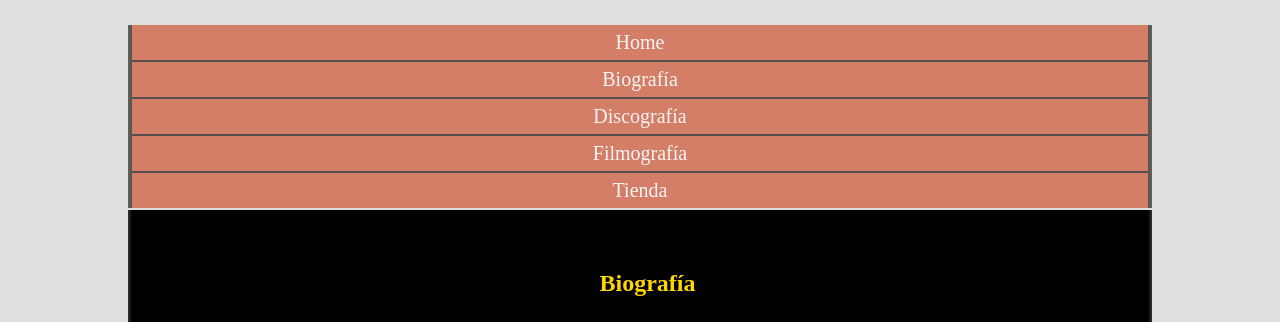
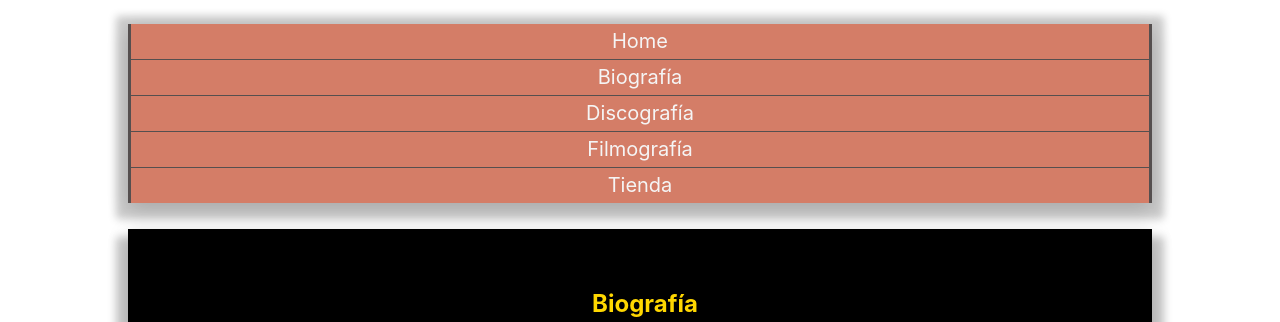
Before and after one commit to Thejokeri/TW-2017-2018, a PHP site: page /musica/bio.html in a window 1280 px wide. Shown: the part 1289-1611 px from the top of the page. Run offline with PHP 8.4, Linux system fonts and the light colour scheme.

Commit message:
Práctica 3
Música

```diff
--- a/p3/musica/estilo/style1.css
+++ b/p3/musica/estilo/style1.css
@@ -22,8 +22,16 @@ label, ul li a, div, img, *{
   cursor: url(./cursor.png),auto;
 }
 
-body{
-    background-color: rgba(190, 188, 188, 0.473);
+body nav, body aside{
+    box-shadow: 0 4px 8px 12px rgba(0, 0, 0, 0.2), 0 6px 20px 0 rgba(0, 0, 0, 0.19);
+}
+
+body main{
+    box-shadow: 0 20px 8px 12px rgba(0, 0, 0, 0.2), 0 6px 20px 0 rgba(0, 0, 0, 0.19);
+}
+
+body footer{
+    box-shadow: 0 30px 8px 10px rgba(0, 0, 0, 0.2), 0 6px 20px 0 rgba(0, 0, 0, 0.19);
 }
 
 header {
@@ -44,14 +52,13 @@ header img.logo {
 }
 
 nav {
-    background: linear-gradient(to right, rgba(114, 114, 114, 0.473), #554f4f 0.5%, #554f4f 99.5%, rgba(114, 114, 114, 0.473));
     background-color: #554f4f;
     font-size: 14px;
     line-height: 1;
     text-align: left;
     margin-left: 10%;
     margin-right: 10%;
-    padding:0;
+    margin-bottom: 2%;
     padding-left: 2px;
     padding-right: 2px;
 }
@@ -65,7 +72,7 @@ nav ul li {
     font-size: 20px;
     text-align: center;
     background-color: #d47d67;
-    margin: 2px;
+    margin: 1px;
 }
 
 nav ul li a {
@@ -145,8 +152,6 @@ footer a:hover{
 body {
     color: silver;
     font-family: -apple-system, BlinkMacSystemFont, 'Segoe UI', Roboto, Oxygen, Ubuntu, Cantarell, 'Open Sans', 'Helvetica Neue', sans-serif;
-    font-family: 'Fira Code';
-    src: url(../tipografia/FiraCode-Light.ttf);
 }
 
 body img.imagen {
@@ -160,11 +165,10 @@ body aside {
 }
 
 body aside, body main {
-    background: linear-gradient(to right, rgba(114, 114, 114, 0.473), black 0.4%, black 99.6%, rgba(114, 114, 114, 0.473));
     background-color: black;
     padding: 25px;
     padding-left:30px;
-    padding-right:30;
+    padding-right:30px;
     margin-left: 10%;
     margin-right: 10%;
 }
@@ -206,7 +210,7 @@ fieldset {
 }
 
 footer {
-    background: linear-gradient(to right, #FBFBFB, #554f4f 0.4%, #554f4f 99.6%, #FBFBFB);
+    background-color: #554f4f;
     padding: 20px;
     margin-left: 10%;
     margin-right: 10%;
```
Also changed, not shown: p3/musica/tipografia/FiraCode-Light.ttf (deleted).
